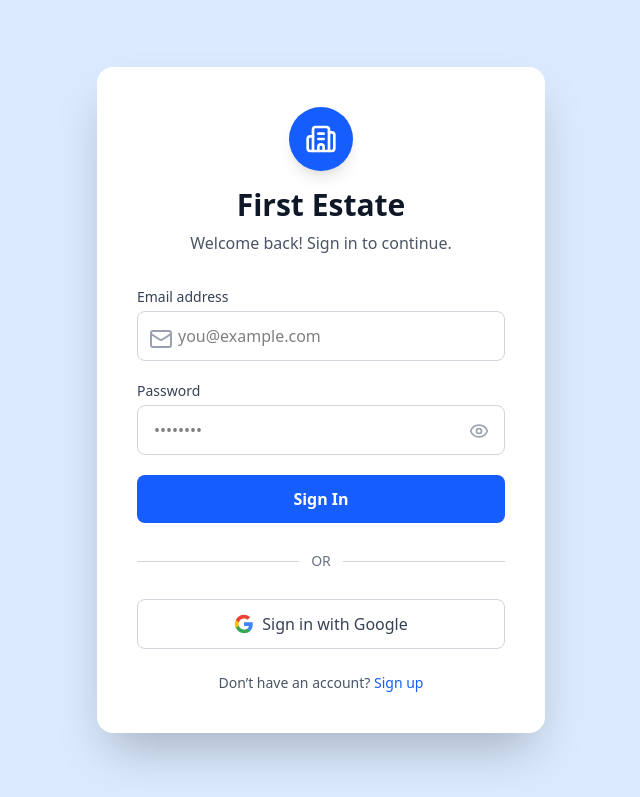
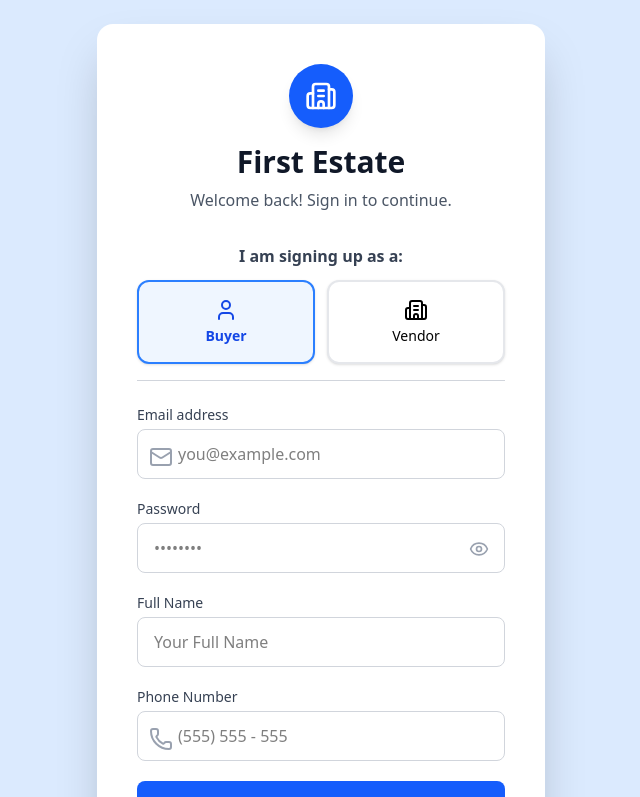
Before and after one commit to o064/REstate-front-end, a React (Vite) app: page / in a window 1280 px wide. Shown: the top 797 px of the page, without its empty margins (319-959 px from the left). Built offline with nearby package versions, Linux system fonts and the light colour scheme.

Commit message:
design signup page

```diff
--- a/src/App.tsx
+++ b/src/App.tsx
@@ -1,10 +1,10 @@
 import { createBrowserRouter, RouterProvider } from 'react-router';
-import LogIn from './pages/login';
+import SignUp from './pages/Signup';
 
 const router = createBrowserRouter([{}]);
 
 function App() {
-  return <LogIn />;
+  return <SignUp />;
 }
 
 export default App;
--- /dev/null
+++ b/src/pages/SignUp.tsx
@@ -0,0 +1,65 @@
+import { Mail, Phone } from 'lucide-react';
+import FormHeader from '../ui/FormHeader';
+import InputField from '../ui/InputField';
+import Input from '../ui/Input';
+import PasswordInput from '../ui/PasswordInput';
+import AuthActions from '../ui/AuthActions';
+import { useState } from 'react';
+import UserTypeSelector from '../ui/UserTypeSelector';
+import type { UserType } from '../types/UserType';
+
+function SignUp() {
+  const [userType, setUserType] = useState<UserType>('buyer');
+  return (
+    <main className="min-h-screen w-full flex items-center justify-center bg-blue-100 text-black p-6 ">
+      <div className="bg-white shadow-2xl rounded-2xl p-10 w-full max-w-md text-center">
+        {/* Header */}
+        <FormHeader />
+        {/* Sign in Form */}
+        <form className="space-y-5">
+          {/* select Type */}
+          <UserTypeSelector value={userType} onChange={setUserType} />
+          {/* email */}
+          <InputField id="email" label="Email address" icon={<Mail />}>
+            <Input
+              type="email"
+              id="email"
+              name="email"
+              placeholder="you@example.com"
+              className="pl-10"
+            />
+          </InputField>
+          {/* password */}
+          <InputField id="password" label="Password">
+            <PasswordInput id="password" name="password" />
+          </InputField>
+          {/* full Name */}
+          <InputField id="name" label="Full Name">
+            <Input type="text" id="name" name="name" placeholder="Your Full Name" />
+          </InputField>
+          {/* phone number */}
+          <InputField id="phone" label="Phone Number" icon={<Phone />}>
+            <Input
+              type="tel"
+              id="phone"
+              name="phone"
+              placeholder="(555) 555 - 555"
+              className="pl-10"
+            />
+          </InputField>
+          {/* actions  */}
+          <AuthActions />
+        </form>
+        {/* footer */}
+        <p className="text-gray-600 text-sm mt-6">
+          Already have an account?{' '}
+          <a href="#" className="text-blue-600 hover:underline font-medium">
+            Sign in
+          </a>
+        </p>
+      </div>
+    </main>
+  );
+}
+
+export default SignUp;
--- /dev/null
+++ b/src/types/UserType.ts
@@ -0,0 +1 @@
+export type UserType = 'buyer' | 'vendor';
--- /dev/null
+++ b/src/ui/UserTypeSelector.tsx
@@ -0,0 +1,47 @@
+import { User, Building2 } from 'lucide-react';
+import type { UserType } from '../types/UserType';
+
+interface UserTypeSelectorProps {
+  value: UserType;
+  onChange: (type: UserType) => void;
+  className?: string;
+}
+
+function UserTypeSelector({ value, onChange, className = '' }: UserTypeSelectorProps) {
+  return (
+    <div className={`mb-6 border-b border-gray-300 pb-4 ${className}`}>
+      <label className="block text-base font-semibold text-gray-700 mb-3">
+        I am signing up as a:
+      </label>
+      <div className="grid grid-cols-2 gap-3">
+        <button
+          type="button"
+          onClick={() => onChange('buyer')}
+          className={`p-4 rounded-xl border-2 transition-all duration-200 shadow-sm flex flex-col items-center group ${
+            value === 'buyer'
+              ? 'border-blue-500 bg-blue-50 text-blue-700 font-semibold'
+              : 'border-gray-200 bg-white hover:bg-gray-50'
+          }`}
+        >
+          <User className="h-6 w-6 mb-1 transition-colors group-hover:text-blue-600" />
+          <span className="text-sm">Buyer</span>
+        </button>
+
+        <button
+          type="button"
+          onClick={() => onChange('vendor')}
+          className={`p-4 rounded-xl border-2 transition-all duration-200 shadow-sm flex flex-col items-center group ${
+            value === 'vendor'
+              ? 'border-blue-500 bg-blue-50 text-blue-700 font-semibold'
+              : 'border-gray-200 bg-white hover:bg-gray-50'
+          }`}
+        >
+          <Building2 className="h-6 w-6 mb-1 transition-colors group-hover:text-blue-600" />
+          <span className="text-sm">Vendor</span>
+        </button>
+      </div>
+    </div>
+  );
+}
+
+export default UserTypeSelector;
```
